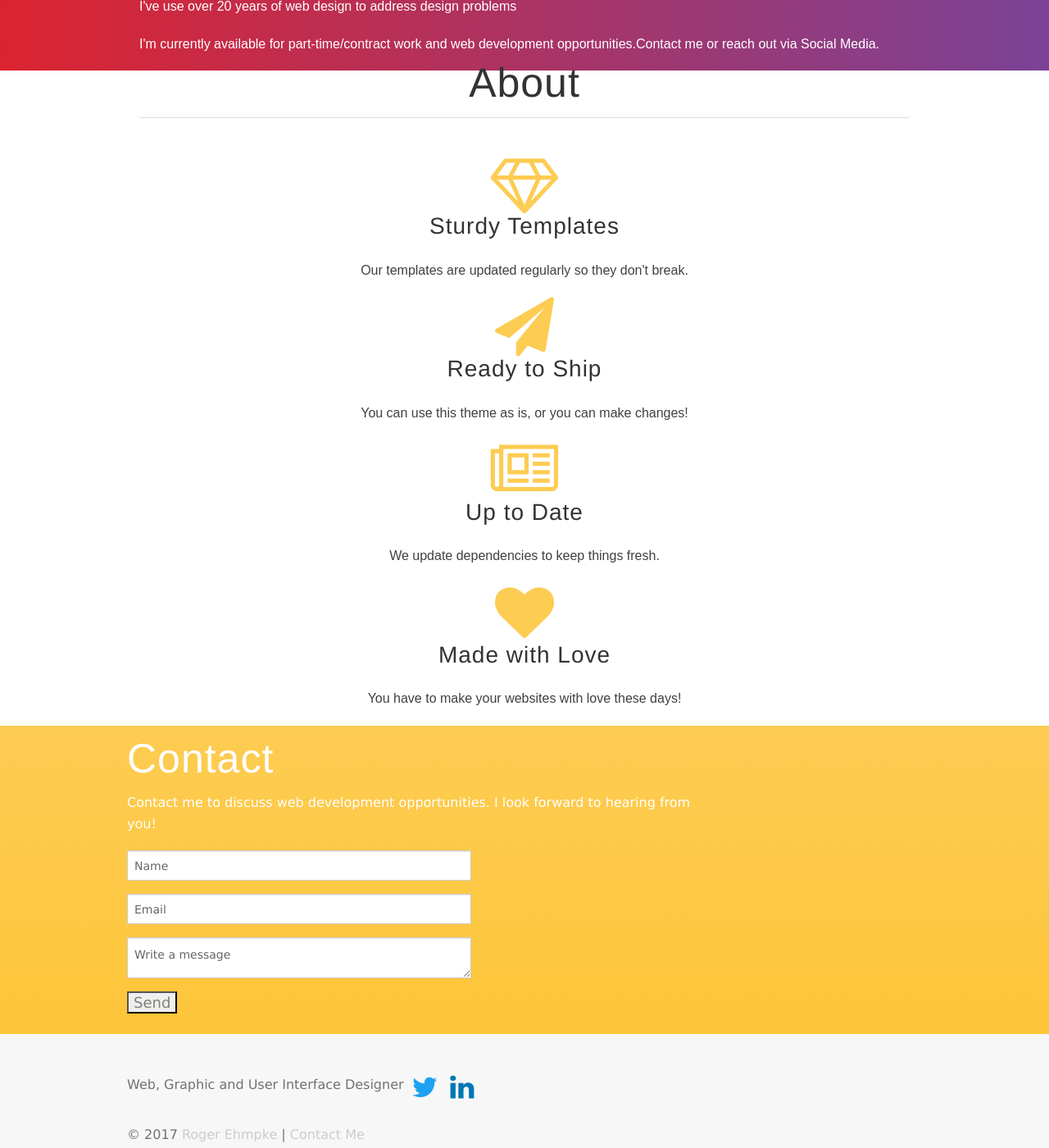
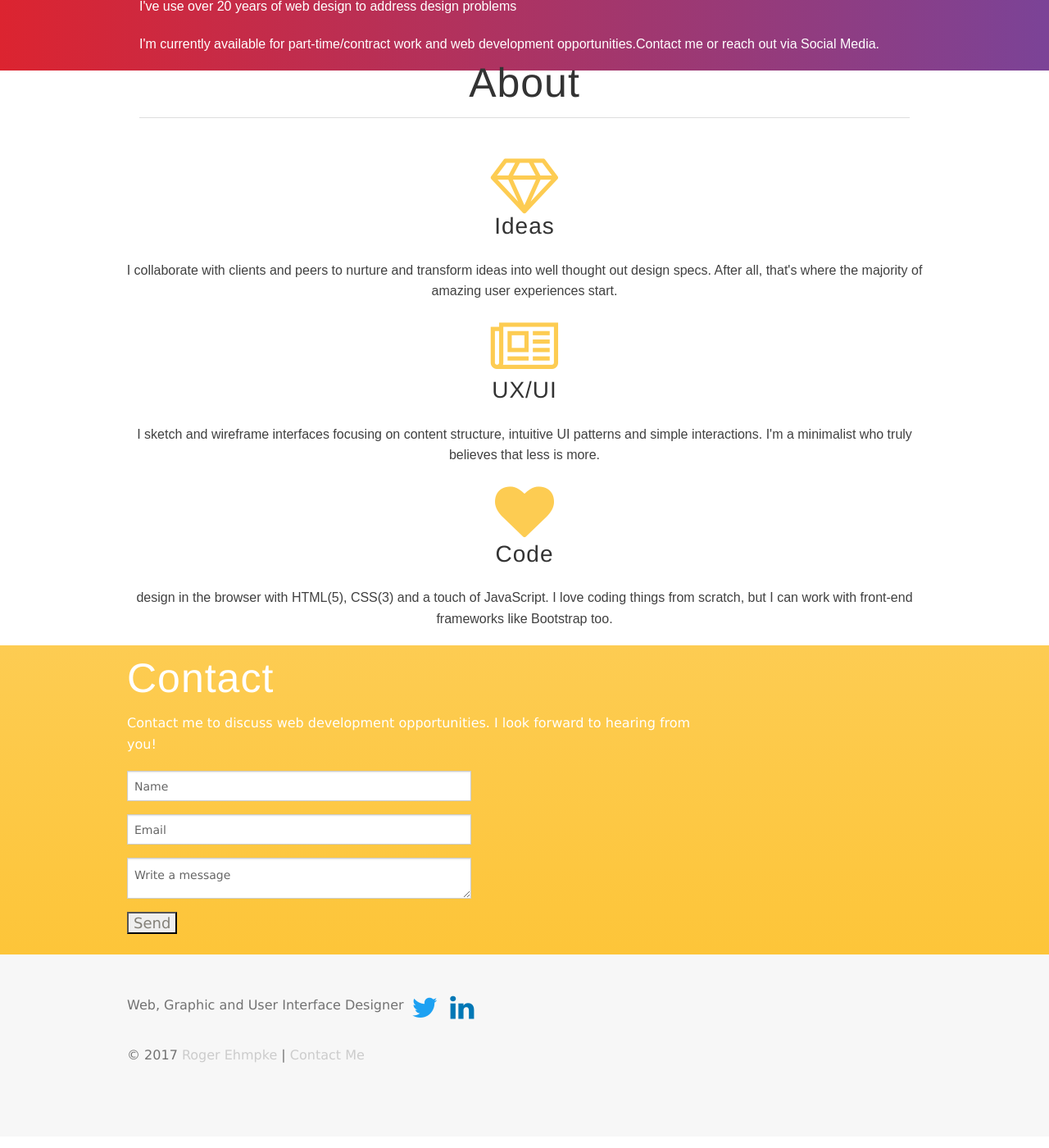
Before and after one commit to rehmpke/mysite, a Jekyll site: the page built from index.md, in a window 1280 px wide and 1400 px high, scrolled down 576 px. Shown: the whole window at 82% size. Built offline with Jekyll 4.4.1, drawn with Linux system fonts in a browser that asks for light colours; nearby versions of some CDN libraries.

Commit message:
improved some text

```diff
--- a/index.md
+++ b/index.md
@@ -37,29 +37,22 @@ keywords: Roger Ehmpke, Web, Web Developer, UI, Front End Developer, Web Designe
             <div class="col-lg-3 col-md-6 text-center">
                 <div class="service-box">
                     <i class="fa fa-4x fa-diamond wow bounceIn text-primary" style="color:#fdcc52;"></i>
-                    <h3 style="color:#333333;">Sturdy Templates</h3>
-                    <p class="text-muted">Our templates are updated regularly so they don't break.</p>
-                </div>
-            </div>
-            <div class="col-lg-3 col-md-6 text-center">
-                <div class="service-box">
-                    <i class="fa fa-4x fa-paper-plane wow bounceIn text-primary" style="color:#fdcc52;" data-wow-delay=".1s"></i>
-                    <h3 style="color:#333333;">Ready to Ship</h3>
-                    <p class="text-muted">You can use this theme as is, or you can make changes!</p>
+                    <h3 style="color:#333333;">Ideas</h3>
+                    <p class="text-muted">I collaborate with clients and peers to nurture and transform ideas into well thought out design specs. After all, that's where the majority of amazing user experiences start.</p>
                 </div>
             </div>
             <div class="col-lg-3 col-md-6 text-center">
                 <div class="service-box">
                     <i class="fa fa-4x fa-newspaper-o wow bounceIn text-primary" style="color:#fdcc52;" data-wow-delay=".2s"></i>
-                    <h3 style="color:#333333;">Up to Date</h3>
-                    <p class="text-muted">We update dependencies to keep things fresh.</p>
+                    <h3 style="color:#333333;">UX/UI</h3>
+                    <p class="text-muted">I sketch and wireframe interfaces focusing on content structure, intuitive UI patterns and simple interactions. I'm a minimalist who truly believes that less is more.</p>
                 </div>
             </div>
             <div class="col-lg-3 col-md-6 text-center">
                 <div class="service-box">
                     <i class="fa fa-4x fa-heart wow bounceIn text-primary" style="color:#fdcc52;" data-wow-delay=".3s"></i>
-                    <h3 style="color:#333333;">Made with Love</h3>
-                    <p class="text-muted">You have to make your websites with love these days!</p>
+                    <h3 style="color:#333333;">Code</h3>
+                    <p class="text-muted"> design in the browser with HTML(5), CSS(3) and a touch of JavaScript. I love coding things from scratch, but I can work with front-end frameworks like Bootstrap too.</p>
                 </div>
             </div>
         </div>
```
Also changed, not shown: gemfile.lock.
